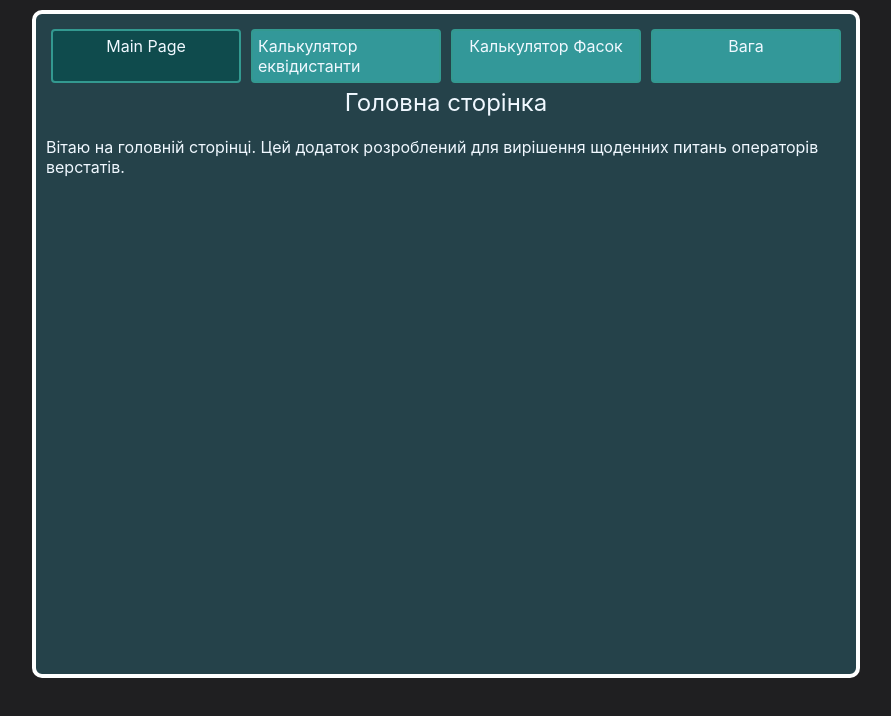
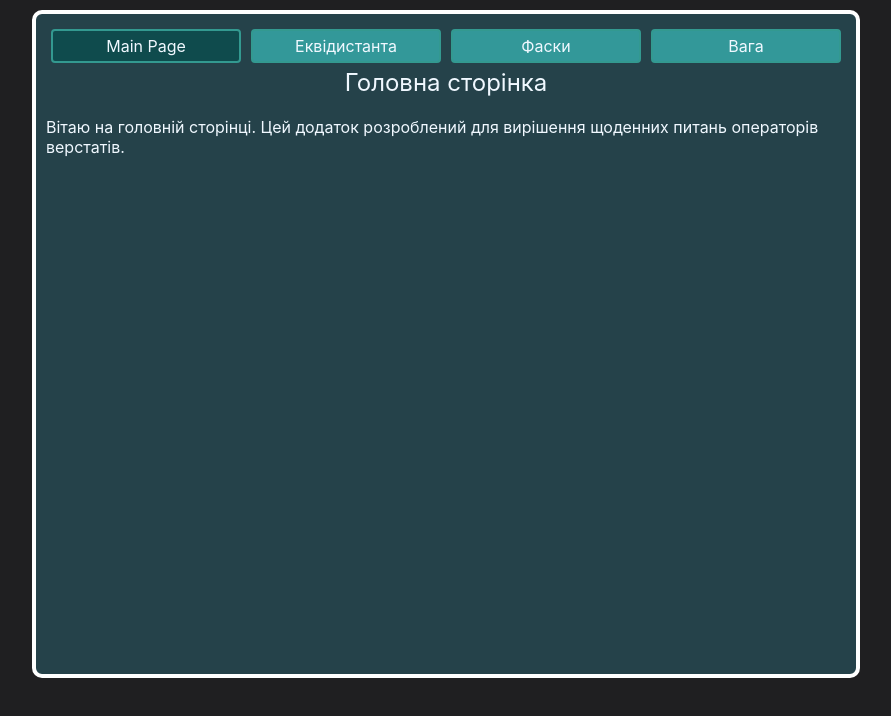
Before and after one commit to MichaelVoevudskiy/calculator_equidistant, a React (Create React App) app: page / in a window 1280 px wide. Shown: the top 716 px of the page, without its empty margins (194-1085 px from the left). Built offline with nearby package versions, Linux system fonts and the light colour scheme.

Commit message:
deploy_2

```diff
--- a/src/components/Navbar/Navbar.css
+++ b/src/components/Navbar/Navbar.css
@@ -8,6 +8,7 @@
     display: flex;
     border-radius: 4px;
     justify-content: center;
+    text-align: center;
   }
 
   .active{
--- a/src/components/Navbar/Navbar.jsx
+++ b/src/components/Navbar/Navbar.jsx
@@ -6,8 +6,8 @@ const Navbar = () => {
   const st = navData => navData.isActive ? 'active' : 'menu'
   return <div className='Navbar'>
     <NavLink className='menu' to='/'>Main Page</NavLink>
-    <NavLink to='/Eq' className={st}>Калькулятор еквідистанти</NavLink>
-    <NavLink to='/Сhamfers' className={st}>Калькулятор Фасок</NavLink>
+    <NavLink to='/Eq' className={st}>Еквідистанта</NavLink>
+    <NavLink to='/Сhamfers' className={st}>Фаски</NavLink>
     <NavLink to='/Weight' className={st}>Вага</NavLink>
   </div>
 }
```
